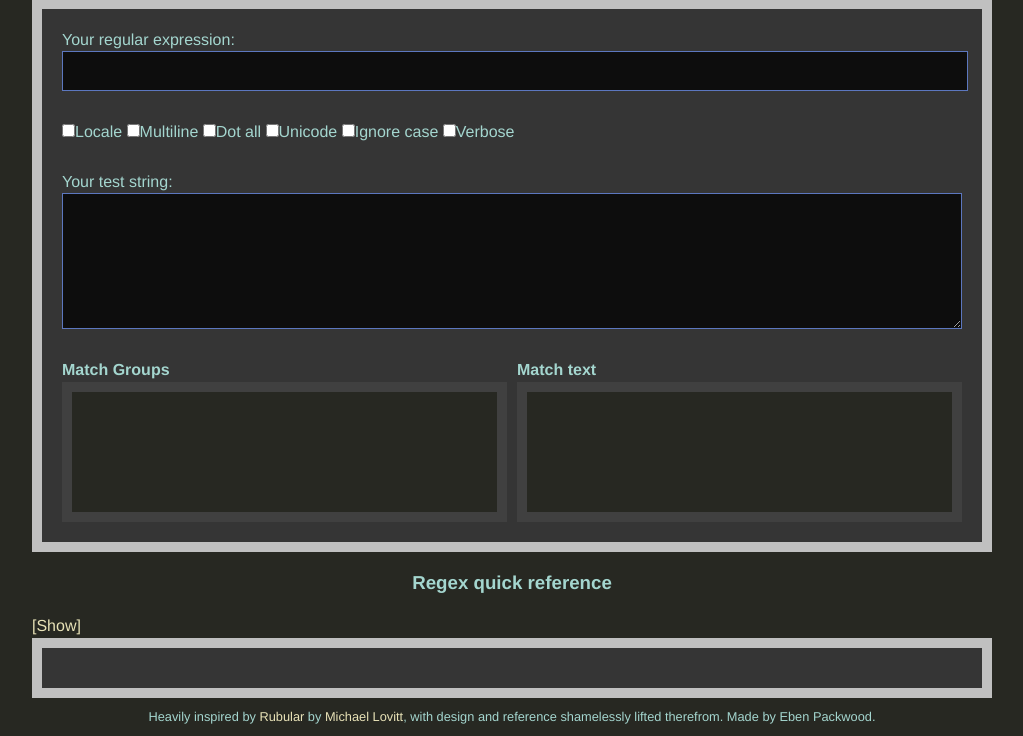
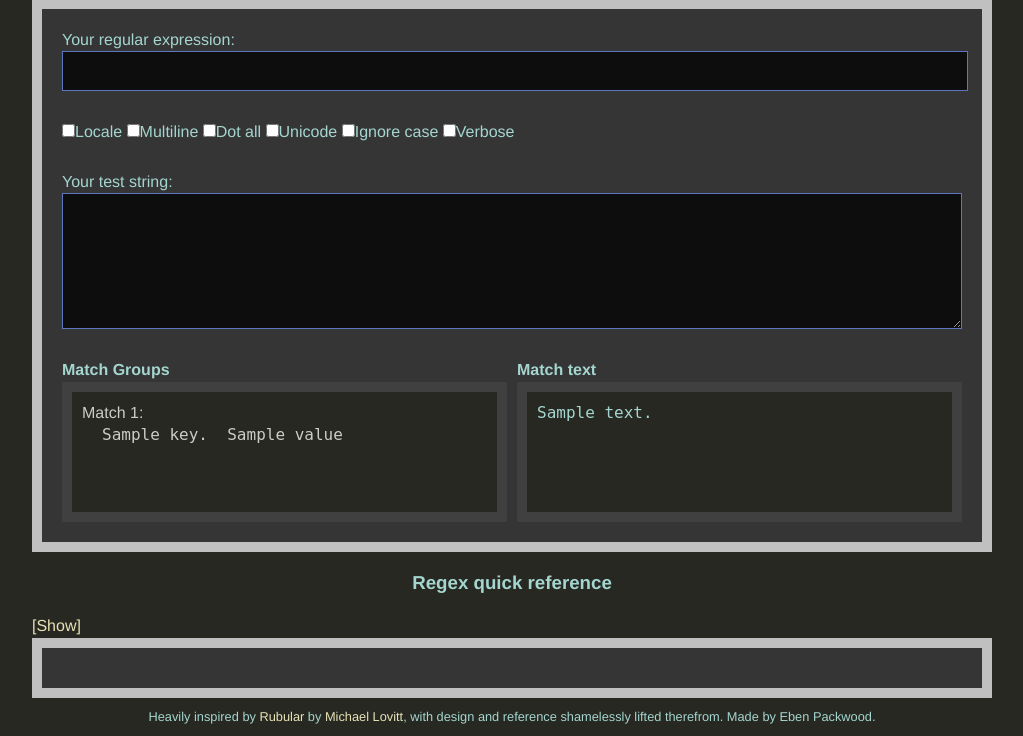
Before and after one commit to ebenpack/pygular, a Flask app: template app/templates/home.html in a window 1280 px wide. Shown: the part 159-895 px from the top of the page, without its empty margins (128-1151 px from the left). Run offline with Flask 2, Linux system fonts and the light colour scheme; the template is opened without the code that fills it: values that come from a table or form of the project are taken from there, most other values are stand-ins (such as "Sample title", 1, 10 or a date in 2020); parts of the project's set-up code (start-up, migrations or seed data) failed here and were passed over; some libraries are stand-ins or nearby versions.

Commit message:
Site fully working without javascript/AJAX

```diff
--- a/app/static/css/main.css
+++ b/app/static/css/main.css
@@ -158,6 +158,10 @@ input, textarea {
 input:focus, textarea:focus {
     border: 1px solid #5c77bf;
     background-color: #4A4A4A;
+}
+
+input[type=submit] {
+    margin-top: 10px;
 }
 
 .main_area {
--- a/app/static/js/main.js
+++ b/app/static/js/main.js
@@ -109,6 +109,8 @@ $(function(){
         regulate();
     });
 
+    $("input[type=submit]").hide();
+
     $(".quickref").hide();
     $(".reference-heading").after(
         $("<a href='#'>").html("[Show]").on('click', function(){
--- a/app/templates/home.html
+++ b/app/templates/home.html
@@ -18,9 +18,9 @@
 ("\b","Any word boundary"),
 ("(...)","Matches whatever regular expression is inside the parentheses, and indicates the start and end of a group."),
 ("(?:...)","A non-grouping version of regular parentheses."),
-("(?P<name>:...)","A named version of regular parentheses."),
-("(?#:...)","A comment; the contents of the parentheses are simply ignored."),
-("(?=...)","Matches if ... matches next, but doesn't consume any of the string. This is called a lookahead assertion."),
+("(?P<name>...)","A named version of regular parentheses."),
+("(?#...)","A comment; the contents of the parentheses are simply ignored."),
+("(?=..)","Matches if ... matches next, but doesn't consume any of the string. This is called a lookahead assertion."),
 ("(?!...)","Matches if ... doesn't match next. This is a negative lookahead assertion."),
 ("(?<=...)","Matches if the current position in the string is preceded by a match for ... that ends at the current position. This is called a positive lookbehind assertion."),
 ("(?<!...)","Matches if the current position in the string is not preceded by a match for .... This is called a negative lookbehind assertion."),
@@ -53,19 +53,29 @@
                 <label id="text_label">Your test string:</label>
                 {{ form.test }}
             </div>
-            <div id="result" class="result">
+        </div>
+        <input type="submit" name="submit" class="submit" value="Submit" />
+    </form>
+
+    <div id="result" class="result">
                 <div class="match_list">
                     <h4 class="title">Match Groups</h4>
-                    <div class="list">
-                    </div>
+                        <div class="list">
+                        {% for match_group in match_list %}
+                            {% for matches in match_group %}
+                                <div class="match_group">
+                                Match {{ matches.index }}:
+                                <pre class="match">{% for key, value in matches.items() %}<span class="match_name">{{ key }}.</span>&nbsp;&nbsp;{{ value }}{%  endfor %}</pre>
+                                </div>
+                            {% endfor %}
+                        {% endfor %}
+                        </div>
                 </div>
                 <div class="match_text">
                     <h4 class="title">Match text</h4>
-                    <pre class="text"></pre>
+                    <pre class="text">{{ match_text | safe }}</pre>
                 </div>
             </div>
-        </div>
-    </form>
 </div>
 
 <h3 class="reference-heading">Regex quick reference</h3>
```
Also changed, not shown: app/pygular.py (+18 -4 lines), app/views.py (+4 -3 lines).
